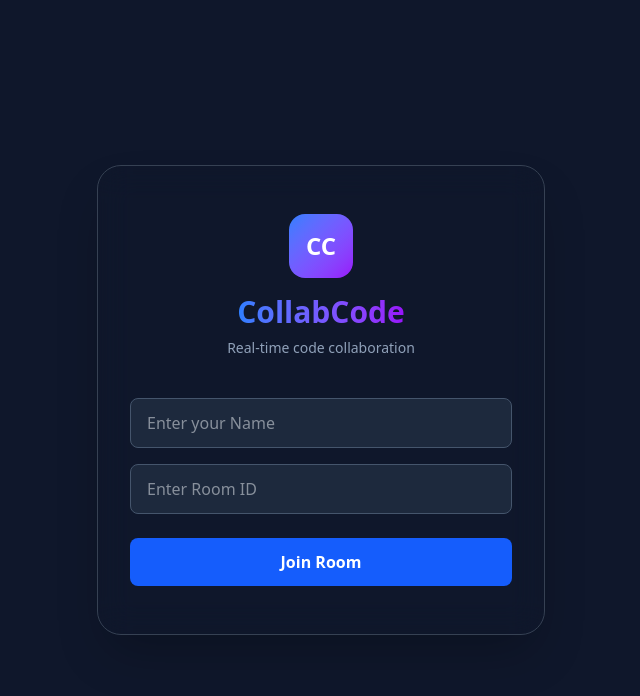
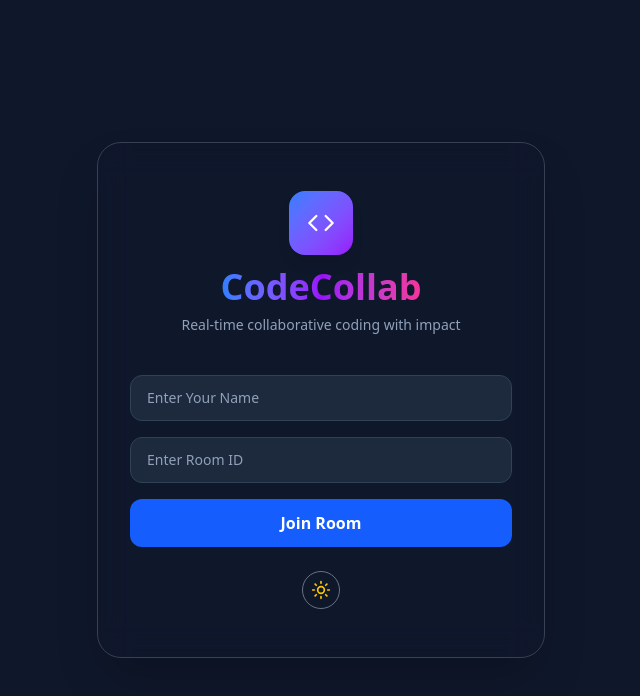
Before and after one commit to samva123/CollabCode, a React (Vite) app in the folder frontend/: page / in a window 1280 px wide. Shown: the top 696 px of the page, without its empty margins (319-959 px from the left). Built offline with nearby package versions, Linux system fonts and the light colour scheme; no server answers.

Commit message:
states added

```diff
--- a/frontend/package.json
+++ b/frontend/package.json
@@ -17,6 +17,7 @@
     "react": "^19.1.1",
     "react-dom": "^19.1.1",
     "react-resizable-panels": "^3.0.6",
+    "react-router-dom": "^7.9.4",
     "socket.io-client": "^4.8.1"
   },
   "devDependencies": {
--- a/frontend/src/App.jsx
+++ b/frontend/src/App.jsx
@@ -1,63 +1,101 @@
+// import React, { useState } from "react";
+// import RoomPage from "./pages/RoomPage.jsx";
+
+// function App() {
+//   const [joined, setJoined] = useState(false);
+//   const [roomId, setRoomId] = useState("");
+//   const [name, setName] = useState("");
+//   const [isDark, setIsDark] = useState(true);
+
+//   const joinRoom = () => {
+//     if (roomId.trim() && name.trim()) {
+//       setJoined(true);
+//     }
+//   };
+
+//   if (!joined) {
+//     return (
+//       <div
+//         className={`h-screen w-screen flex items-center justify-center ${
+//           isDark ? "bg-slate-900 text-slate-100" : "bg-slate-50 text-slate-900"
+//         }`}
+//       >
+//         <div className="w-full max-w-md px-8 py-12 rounded-3xl shadow-2xl border border-gray-700 bg-opacity-80 backdrop-blur-lg">
+//           <div className="flex flex-col items-center mb-10">
+//             <div className="w-16 h-16 bg-gradient-to-br from-blue-500 to-purple-600 rounded-2xl flex items-center justify-center">
+//               <span className="text-2xl font-bold text-white">CC</span>
+//             </div>
+//             <h1 className="mt-4 text-3xl font-extrabold bg-gradient-to-r from-blue-500 to-purple-600 bg-clip-text text-transparent">
+//               CollabCode
+//             </h1>
+//             <p className="text-sm text-slate-400 mt-2">Real-time code collaboration</p>
+//           </div>
+
+//           <input
+//             type="text"
+//             placeholder="Enter your Name"
+//             value={name}
+//             onChange={(e) => setName(e.target.value)}
+//             className="w-full px-4 py-3 rounded-lg border border-slate-600 bg-slate-800 text-slate-100 mb-4"
+//           />
+//           <input
+//             type="text"
+//             placeholder="Enter Room ID"
+//             value={roomId}
+//             onChange={(e) => setRoomId(e.target.value)}
+//             className="w-full px-4 py-3 rounded-lg border border-slate-600 bg-slate-800 text-slate-100 mb-6"
+//           />
+//           <button
+//             onClick={joinRoom}
+//             className="w-full bg-blue-600 hover:bg-blue-700 text-white px-4 py-3 rounded-lg font-semibold"
+//           >
+//             Join Room
+//           </button>
+//         </div>
+//       </div>
+//     );
+//   }
+
+//   // once joined → go to RoomPage
+//   return <RoomPage roomId={roomId} name={name} isDark={isDark} setIsDark={setIsDark} />;
+// }
+
+// export default App;
+
+
+
+
+
+
+
+
+
+
+
+
+
+
+
+
+
+
+
 import React, { useState } from "react";
+import { BrowserRouter as Router, Routes, Route } from "react-router-dom";
+import EntryPage from "./pages/EntryPage.jsx";
 import RoomPage from "./pages/RoomPage.jsx";
 
 function App() {
-  const [joined, setJoined] = useState(false);
-  const [roomId, setRoomId] = useState("");
-  const [name, setName] = useState("");
   const [isDark, setIsDark] = useState(true);
 
-  const joinRoom = () => {
-    if (roomId.trim() && name.trim()) {
-      setJoined(true);
-    }
-  };
-
-  if (!joined) {
-    return (
-      <div
-        className={`h-screen w-screen flex items-center justify-center ${
-          isDark ? "bg-slate-900 text-slate-100" : "bg-slate-50 text-slate-900"
-        }`}
-      >
-        <div className="w-full max-w-md px-8 py-12 rounded-3xl shadow-2xl border border-gray-700 bg-opacity-80 backdrop-blur-lg">
-          <div className="flex flex-col items-center mb-10">
-            <div className="w-16 h-16 bg-gradient-to-br from-blue-500 to-purple-600 rounded-2xl flex items-center justify-center">
-              <span className="text-2xl font-bold text-white">CC</span>
-            </div>
-            <h1 className="mt-4 text-3xl font-extrabold bg-gradient-to-r from-blue-500 to-purple-600 bg-clip-text text-transparent">
-              CollabCode
-            </h1>
-            <p className="text-sm text-slate-400 mt-2">Real-time code collaboration</p>
-          </div>
-
-          <input
-            type="text"
-            placeholder="Enter your Name"
-            value={name}
-            onChange={(e) => setName(e.target.value)}
-            className="w-full px-4 py-3 rounded-lg border border-slate-600 bg-slate-800 text-slate-100 mb-4"
-          />
-          <input
-            type="text"
-            placeholder="Enter Room ID"
-            value={roomId}
-            onChange={(e) => setRoomId(e.target.value)}
-            className="w-full px-4 py-3 rounded-lg border border-slate-600 bg-slate-800 text-slate-100 mb-6"
-          />
-          <button
-            onClick={joinRoom}
-            className="w-full bg-blue-600 hover:bg-blue-700 text-white px-4 py-3 rounded-lg font-semibold"
-          >
-            Join Room
-          </button>
-        </div>
-      </div>
-    );
-  }
-
-  // once joined → go to RoomPage
-  return <RoomPage roomId={roomId} name={name} isDark={isDark} setIsDark={setIsDark} />;
+  return (
+    <Router>
+      <Routes>
+        <Route path="/" element={<EntryPage isDark={isDark} setIsDark={setIsDark} />} />
+        <Route path="/room/:roomId" element={<RoomPage isDark={isDark} setIsDark={setIsDark} />} />
+      </Routes>
+    </Router>
+  );
 }
 
 export default App;
--- a/frontend/src/pages/EntryPage.jsx
+++ b/frontend/src/pages/EntryPage.jsx
@@ -1,10 +1,14 @@
 import React, { useState } from "react";
 import { Code, Sun, Moon } from "lucide-react";
+import { useNavigate } from "react-router-dom";
 
-function EntryPage({ onJoin }) {
+//function EntryPage({ onJoin }) {
+function EntryPage({ isDark, setIsDark }) {
+
   const [name, setName] = useState("");
   const [roomId, setRoomId] = useState("");
-  const [isDark, setIsDark] = useState(true);
+  //const [isDark, setIsDark] = useState(true);
+  const navigate = useNavigate();
 
   const theme = {
     light: {
@@ -27,10 +31,15 @@ function EntryPage({ onJoin }) {
 
   const currentTheme = isDark ? theme.dark : theme.light;
 
-  const handleJoin = () => {
-    if (name.trim() && roomId.trim()) {
-      onJoin({ name, roomId });
-    }
+  // const handleJoin = () => {
+  //   if (name.trim() && roomId.trim()) {
+  //     onJoin({ name, roomId });
+  //   }
+  // };
+   const handleJoin = () => {
+    if (!name.trim()) return alert("Enter your name");
+    const id = roomId.trim() || Math.random().toString(36).substring(2, 8);
+    navigate(`/room/${id}`, { state: { name } });
   };
 
   return (
--- a/frontend/src/pages/RoomPage.jsx
+++ b/frontend/src/pages/RoomPage.jsx
@@ -1,4 +1,5 @@
 import React, { useState, useEffect, useRef } from "react";
+import { useLocation , useParams } from "react-router-dom";
 import Editor from "@monaco-editor/react";
 import io from "socket.io-client";
 import axios from "axios";
@@ -18,14 +19,19 @@ import {
 const socket = io(import.meta.env.VITE_BACKEND_URL);
 
 
-function RoomPage({ roomId: initialRoomId, name: initialName, isDark: initialDark, setIsDark }) {
+function RoomPage({  isDark , setIsDark }) {
   // ------------------ STATES ------------------
   const [language, setLanguage] = useState("javascript");
   const [code, setCode] = useState("// Write your code here\n");
   const [stdin, setStdin] = useState("");
   const [output, setOutput] = useState("");
-  const [roomId, setRoomId] = useState(initialRoomId || "");
-  const [name, setName] = useState(initialName || "");
+  const location = useLocation();
+  const { roomId: paramRoomId } = useParams();          // gets roomId from URL
+  const { name: stateName } = location.state || {};     // gets name from navigate state
+
+  const [roomId, setRoomId] = useState(paramRoomId || "");
+  const [name, setName] = useState(stateName || "");
+
   const [joined, setJoined] = useState(false);
   const [usersCount, setUsersCount] = useState(0);
   const [isRunning, setIsRunning] = useState(false);
@@ -78,17 +84,25 @@ function RoomPage({ roomId: initialRoomId, name: initialName, isDark: initialDar
     };
   }, []);
 
-  // If an entry page provided name and roomId, auto-join on mount
+  // // If an entry page provided name and roomId, auto-join on mount
+  // useEffect(() => {
+  //   if (!joined && initialRoomId && initialName) {
+  //     socket.emit("join-room", { roomId: initialRoomId, name: initialName });
+  //     setJoined(true);
+  //     // ensure local state mirrors props
+  //     setRoomId(initialRoomId);
+  //     setName(initialName);
+  //   }
+  //   // eslint-disable-next-line react-hooks/exhaustive-deps
+  // }, [initialRoomId, initialName]);
+
   useEffect(() => {
-    if (!joined && initialRoomId && initialName) {
-      socket.emit("join-room", { roomId: initialRoomId, name: initialName });
-      setJoined(true);
-      // ensure local state mirrors props
-      setRoomId(initialRoomId);
-      setName(initialName);
-    }
-    // eslint-disable-next-line react-hooks/exhaustive-deps
-  }, [initialRoomId, initialName]);
+  if (!joined && roomId && name) {
+    socket.emit("join-room", { roomId, name });
+    setJoined(true);
+  }
+}, [roomId, name, joined]);
+
 
   // ------------------ ERROR HANDLING ------------------
   const parseErrorLine = (errorText, language) => {
@@ -294,7 +308,9 @@ function RoomPage({ roomId: initialRoomId, name: initialName, isDark: initialDar
       outputBg: "bg-black", outputText: "text-green-400",
     },
   };
-  const currentTheme = initialDark ? theme.dark : theme.light;
+  //const currentTheme = initialDark ? theme.dark : theme.light;
+  const currentTheme = isDark ? theme.dark : theme.light;
+
 
   const getColor = (name) => {
     // deterministic simple color selection
@@ -370,8 +386,8 @@ function RoomPage({ roomId: initialRoomId, name: initialName, isDark: initialDar
           <button onClick={downloadCode} className={`p-2 rounded-lg ${currentTheme.inputBg} ${currentTheme.border} border`} title="Download code">
             <Download className="w-4 h-4" />
           </button>
-          <button onClick={() => setIsDark(!initialDark)} className={`p-2 rounded-lg ${currentTheme.inputBg} ${currentTheme.border} border`} title="Toggle theme">
-            {initialDark ? <Sun className="w-4 h-4" /> : <Moon className="w-4 h-4" />}
+          <button onClick={() => setIsDark(!isDark)} className={`p-2 rounded-lg ${currentTheme.inputBg} ${currentTheme.border} border`} title="Toggle theme">
+            {isDark ? <Sun className="w-4 h-4" /> : <Moon className="w-4 h-4" />}
           </button>
 
           <button onClick={runCode} disabled={isRunning} className="bg-emerald-600 hover:bg-emerald-700 text-white px-5 py-2 rounded-lg text-sm">
@@ -386,7 +402,7 @@ function RoomPage({ roomId: initialRoomId, name: initialName, isDark: initialDar
         <div className="flex-1 flex flex-col">
           <Editor
             height="100%"
-            theme={initialDark ? "vs-dark" : "light"}
+            theme={isDark ? "vs-dark" : "light"}
             language={language}
             value={code}
             onChange={handleCodeChange}
```
Also changed, not shown: 1 other file (tests, documents, lock files or other folders).
